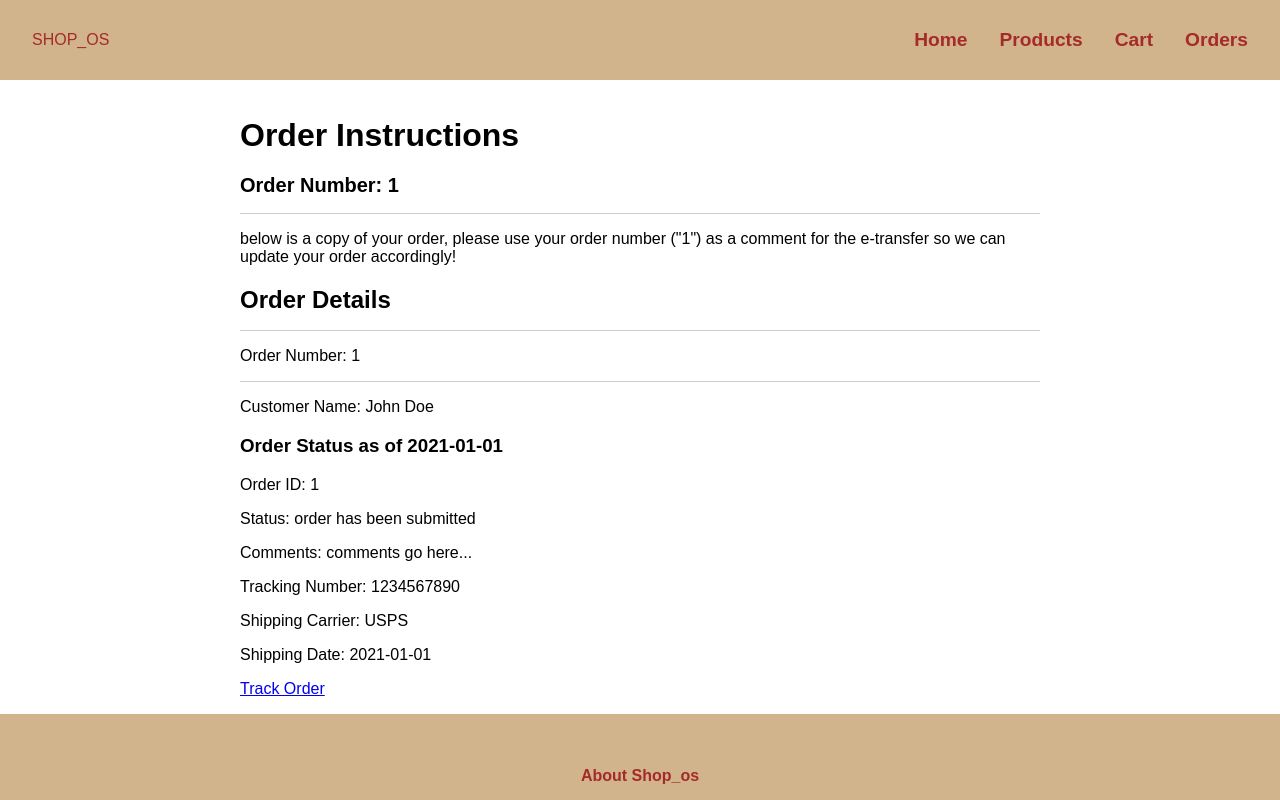
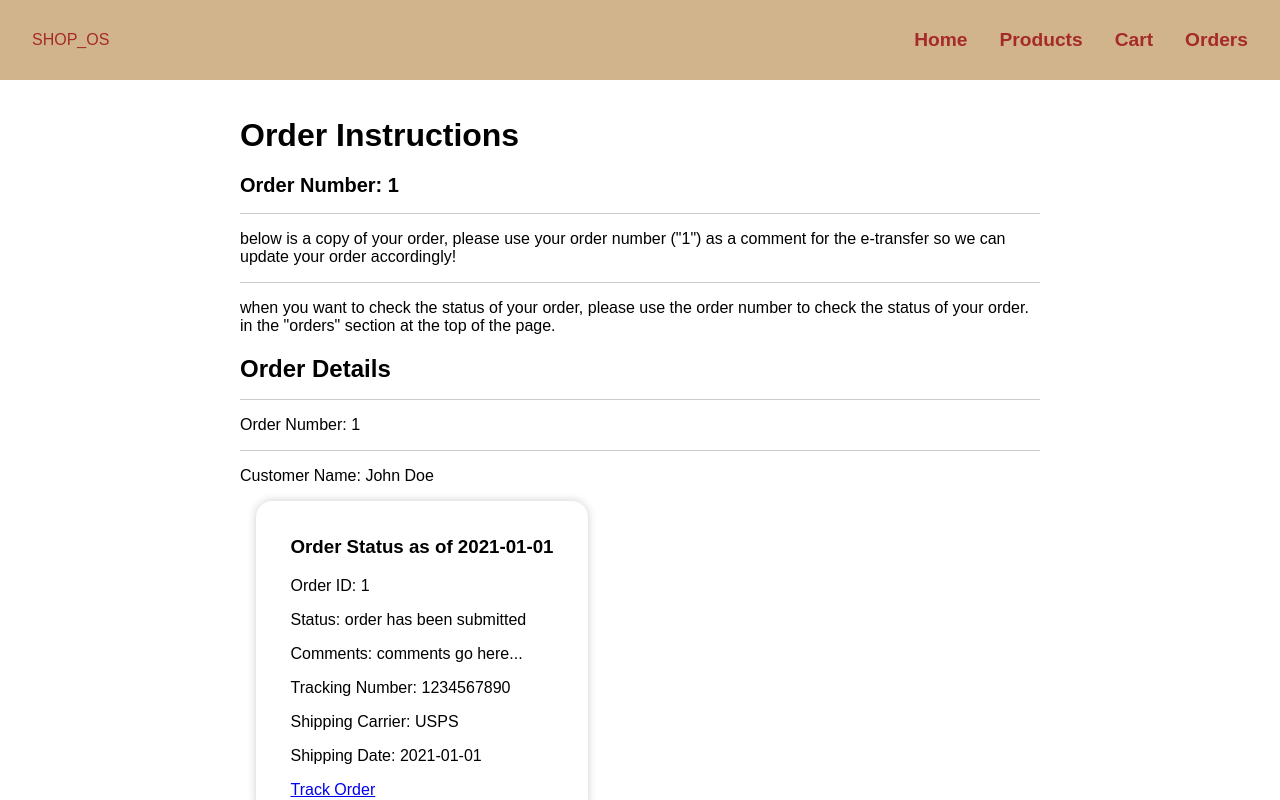
Before and after one commit to toltalchaos/shop-os, a SvelteKit app in the folder online-store/: page /checkout/1 in a window 1280 px wide. Shown: the top 800 px of the page. Built offline with nearby package versions, Linux system fonts and the light colour scheme.

Commit message:
a little styling

```diff
--- a/online-store/src/components/ProductCard.svelte
+++ b/online-store/src/components/ProductCard.svelte
@@ -57,11 +57,6 @@
 		box-shadow: 0px 0px 10px rgba(0, 0, 0, 0.2);
 	}
 
-	.product-card img {
-		width: 100%;
-		margin-bottom: 1rem;
-	}
-
 	.product-card h2 {
 		font-size: 1.5rem;
 		margin-bottom: 1rem;
--- a/online-store/src/components/statusCard.svelte
+++ b/online-store/src/components/statusCard.svelte
@@ -23,3 +23,17 @@
     </div>
 {/each}
 </div>
+
+<style>
+    .container {
+        display: flex;
+		flex-direction: column;
+		align-items: center;
+		justify-content: space-around;
+		max-width: 300px;
+		padding: 1rem;
+        margin: 1rem;
+		border-radius: 1rem;
+		box-shadow: 0px 0px 10px rgba(0, 0, 0, 0.2);
+    }
+</style>
--- a/online-store/src/routes/checkout/[orderInstructions]/+page.svelte
+++ b/online-store/src/routes/checkout/[orderInstructions]/+page.svelte
@@ -28,6 +28,9 @@
     <p>
         below is a copy of your order, please use your order number ("{orderDetails.order_id}") as a comment for the e-transfer so we
         can update your order accordingly!
+    </p>
+    <p>
+        when you want to check the status of your order, please use the order number to check the status of your order. in the "orders" section at the top of the page.
     </p>
 
     <h2>Order Details</h2>
```
